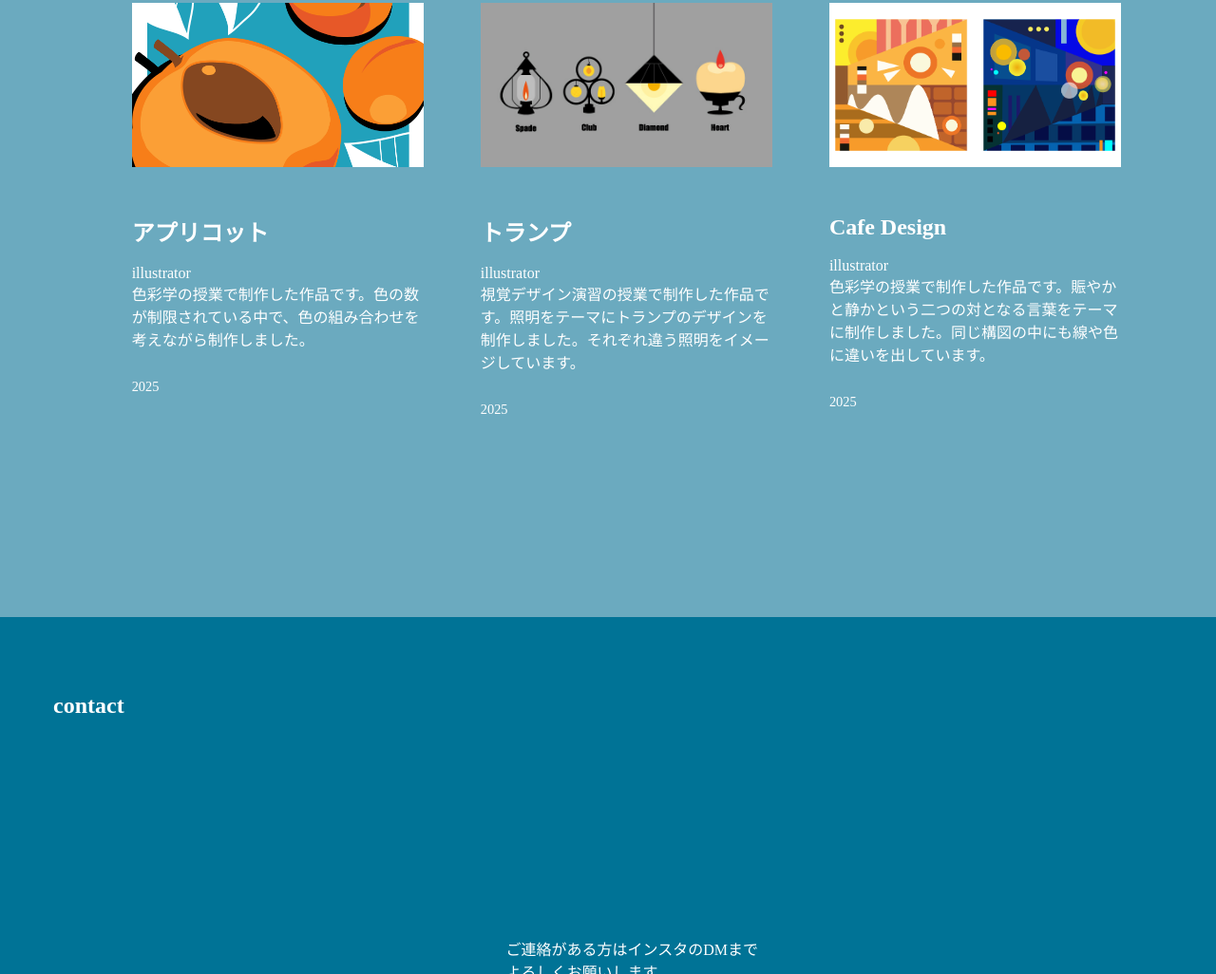
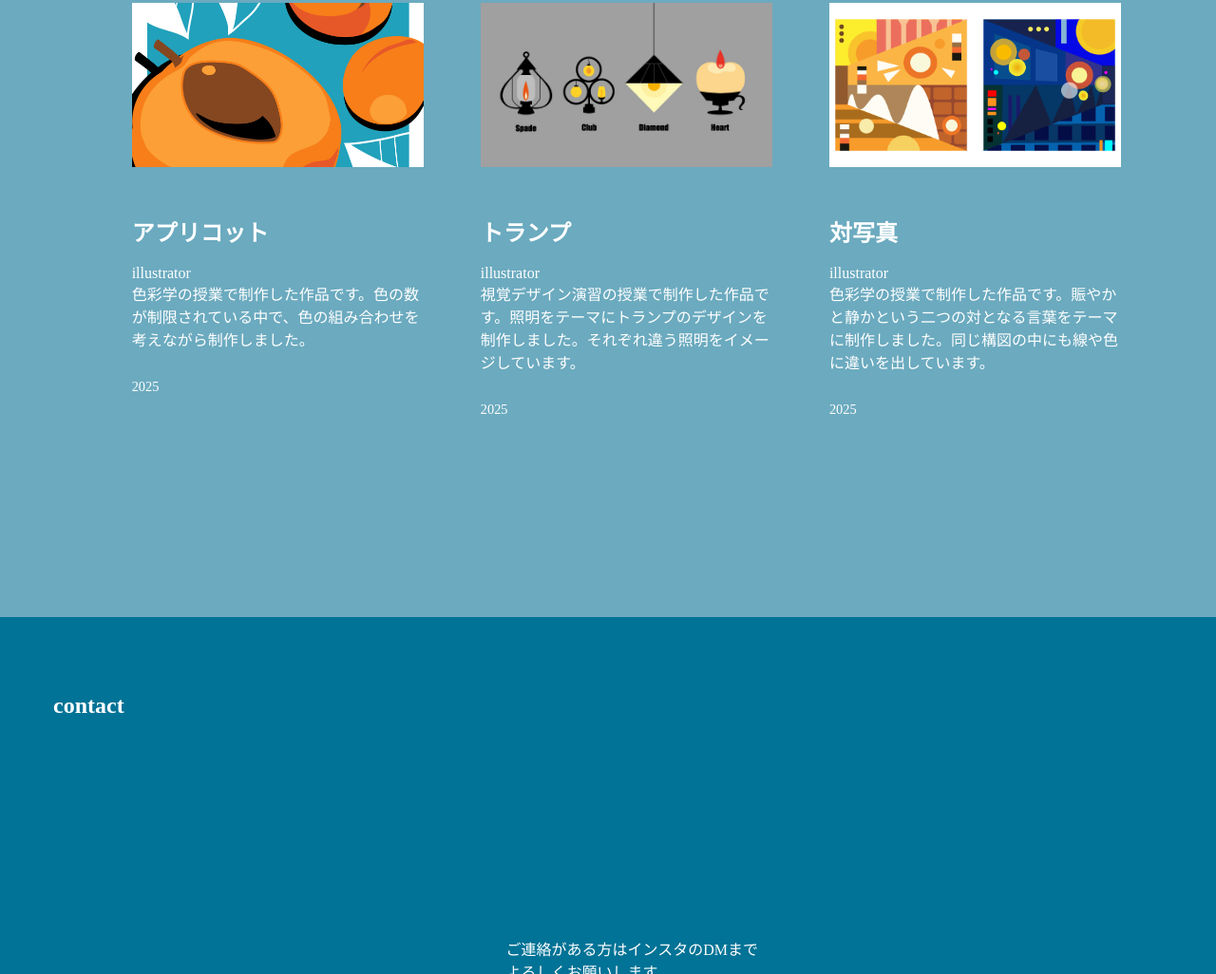
Before and after one commit to zumimo-to/momofolio, a plain HTML site: page index.html in a window 1280 px wide. Shown: the part 1757-2783 px from the top of the page at 95% size. Drawn offline with Linux system fonts and the light colour scheme.

Commit message:
Add files via upload

```diff
--- a/index.html
+++ b/index.html
@@ -126,7 +126,7 @@
         </a>
 
         <div class="work-content">
-            <h2 class="title">Cafe Design</h2><br>
+            <h2 class="title">対写真</h2><br>
             <p class="description">illustrator<br>
             色彩学の授業で制作した作品です。賑やかと静かという二つの対となる言葉をテーマに制作しました。同じ構図の中にも線や色に違いを出しています。</p>
             <p class="year">2025</p>
```
